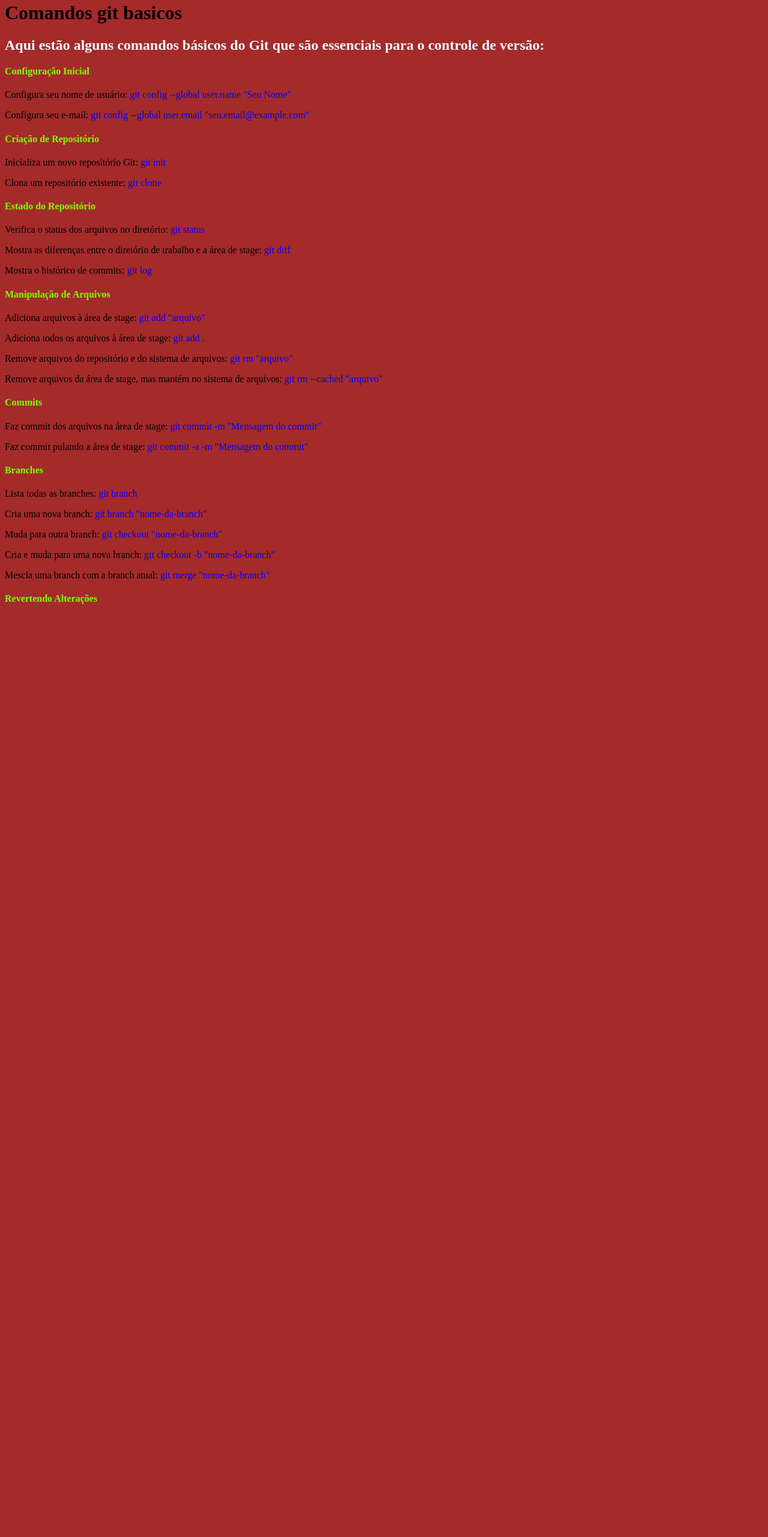
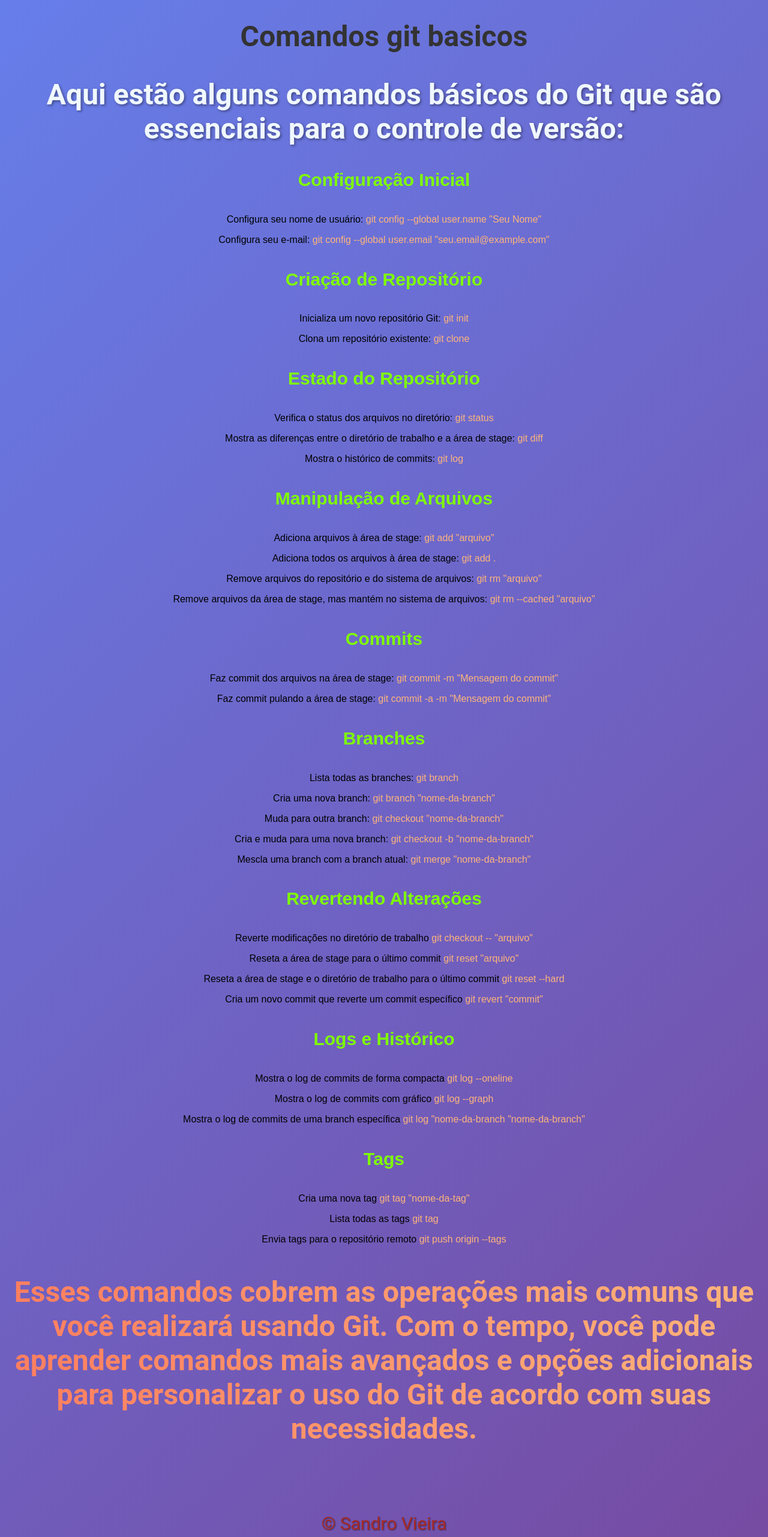
Before and after one commit to sandrovieiera/comandos-git, a plain HTML site: page index.html in a window 1280 px wide. Shown: the part 18-2580 px from the top of the page at 60% size. Before the commit the page ends 1047 px from the top, so only its background shows below. Drawn offline with Linux system fonts and the light colour scheme.

Commit message:
vesao_final

```diff
--- a/index.html
+++ b/index.html
@@ -73,9 +73,42 @@
                             <span>git merge "nome-da-branch"</span>
                             </p>
                             <h4>Revertendo Alterações</h4>
-                            <p></p>
+                            <p>Reverte modificações no diretório de trabalho
+                              <span>git checkout -- "arquivo"</span>
+                            </p>
 
+                            <p> Reseta a área de stage para o último commit
+                              <span>git reset "arquivo"</span>
+                            </p>
 
+                          <p> Reseta a área de stage e o diretório de trabalho para o último commit
+                            <span>git reset --hard </span>
+                          </p>
+                          <p> Cria um novo commit que reverte um commit específico
+                            <span>git revert "commit"</span>
+                          </p>
+                          <h4>Logs e Histórico</h4>
+                          <p>Mostra o log de commits de forma compacta
+                           <span> git log --oneline</span>
+                          </p>
+                          <p> Mostra o log de commits com gráfico
+                           <span> git log --graph</span>
+                          </p>
+                          <p>Mostra o log de commits de uma branch específica
+                            <span>git log "nome-da-branch "nome-da-branch"</span>
+                          </p>
+                          <h4>Tags</h4>
+                          <p>Cria uma nova tag
+                           <span> git tag "nome-da-tag"</span>
+                            </p>
+                          <p>Lista todas as tags
+                           <span> git tag</span>
+                          </p>
+                          <p>Envia tags para o repositório remoto
+                           <span>git push origin --tags</span>
+                          </p>
 
+                          <h6>Esses comandos cobrem as operações mais comuns que você realizará usando Git. Com o tempo, você pode aprender comandos mais avançados e opções adicionais para personalizar o uso do Git de acordo com suas necessidades.</h6>
+                          <footer>&copy Sandro Vieira</footer>
 </body>
 </html>
--- a/style.css
+++ b/style.css
@@ -1,14 +1,65 @@
 body {
-    background-color: brown;
+    background: linear-gradient(135deg, #667eea, #764ba2); /* Gradiente de cor */
+    font-family: 'Arial', sans-serif;
+
 }
 span {
-    color: blue;
+    color: #feb47b;
+}
+h1{
+    font-family: 'Roboto', sans-serif;
+            font-size: 3em;
+            color: #333;
+            text-align: center;
+            margin-top: 50px;
+            transition: transform 0.3s ease-in-out;
+
+}
+h1:hover {
+    transform: scale(1.1); /* Aumenta o tamanho ao passar o mouse */
+    color: #007BFF; /* Muda a cor ao passar o mouse */
 }
 
 h2 {
+    font-family: 'Roboto', sans-serif;
+            font-size: 3em;
+            color: #333;
+            text-align: center;
+            /*margin-top: 50px;*/
+            text-shadow: 2px 2px 4px rgba(0, 0, 0, 0.4);
     color: aliceblue;
 }
 
 h4 {
+    text-align: center;
+    font-size: 30px;
     color: chartreuse;
 }
+h4:hover {
+    transform: scale(1.1); /* Aumenta o tamanho ao passar o mouse */
+    color: rgb(53, 94, 12);
+}
+
+p {
+    text-align: center;
+
+}
+
+h6 {
+        /*color: aliceblue;
+        font-size: 25px;*/
+        font-family: 'Roboto', sans-serif;
+                font-size: 3em;
+                text-align: center;
+                margin-top: 50px;
+                background: linear-gradient(90deg, #ff7e5f, #feb47b); /* Gradiente de cor */
+                -webkit-background-clip: text;
+                color: transparent;
+    }
+footer {
+    text-align: center;
+    color: brown;
+    font-size: 30px;
+    font-family: 'Roboto', sans-serif;
+    text-shadow: 1px 1px 2px rgba(0, 0, 0, 0.5);
+}
```
